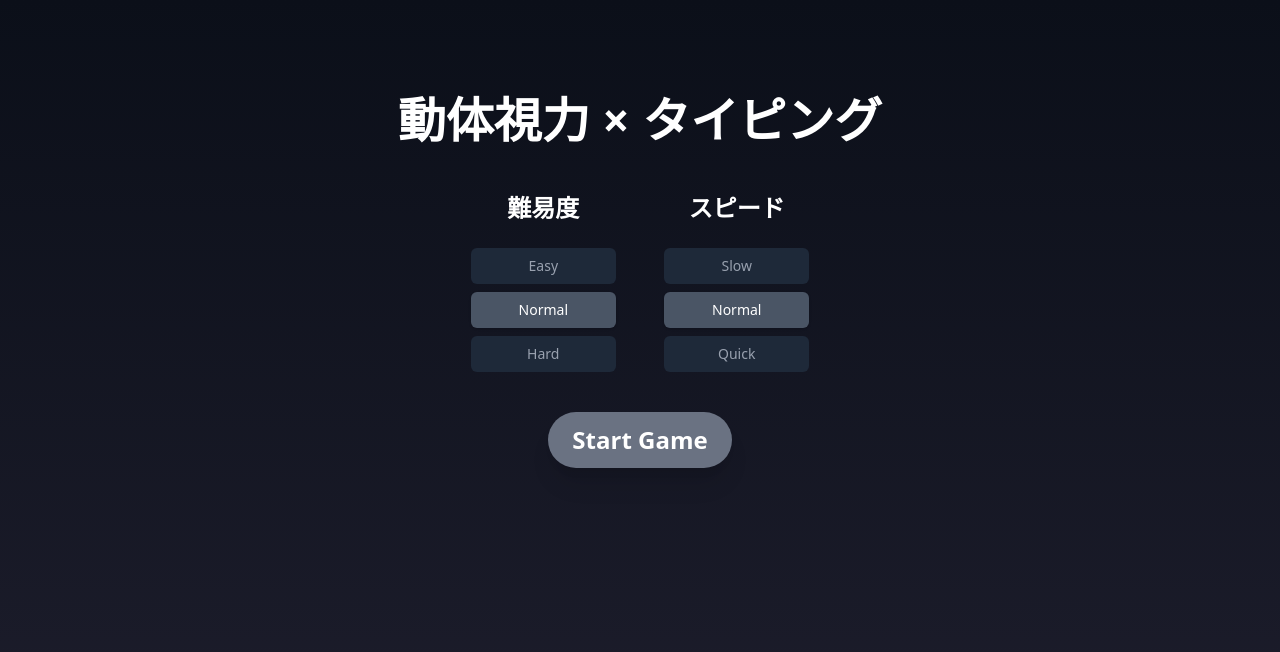
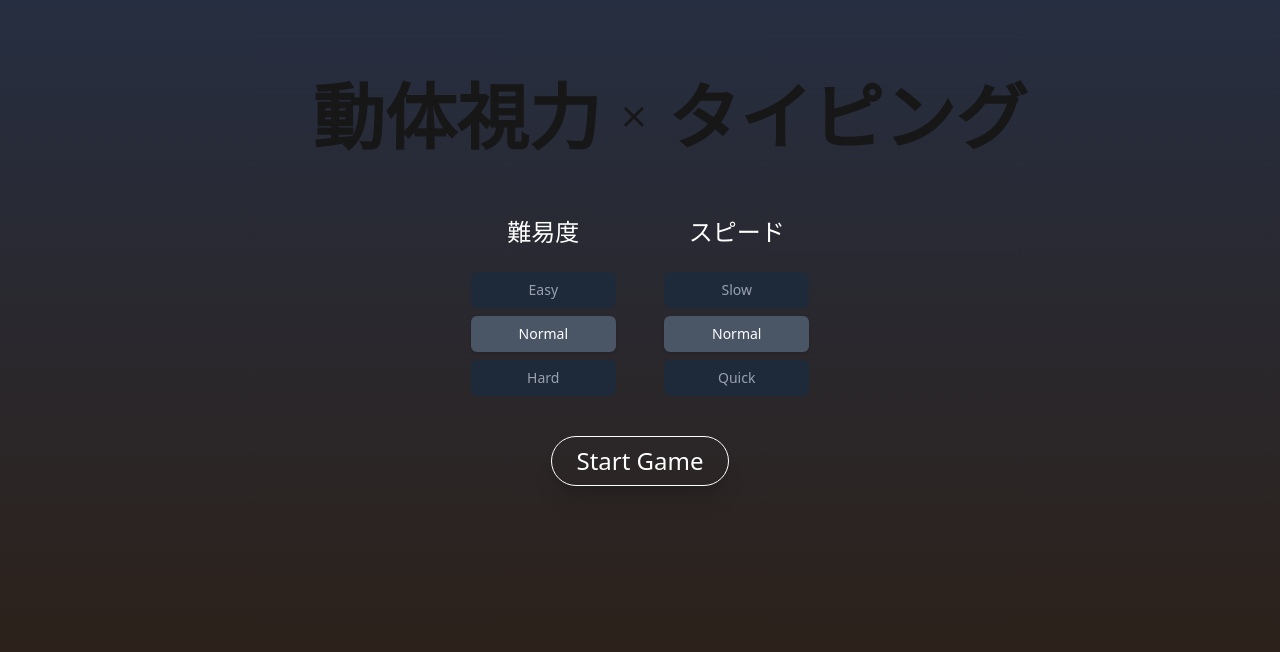
Before and after one commit to kanioh/scan-typing, a Next.js app: page / in a window 1280 px wide. Shown: the top 652 px of the page. Built offline with nearby package versions, Linux system fonts and the light colour scheme; no server answers.

Commit message:
デザイン一旦コミット

```diff
--- a/app/layout.tsx
+++ b/app/layout.tsx
@@ -37,7 +37,15 @@ export default function RootLayout({
   return (
     <html lang="en">
       <body className={`${geistSans.variable} ${geistMono.variable} antialiased`}>
-        {children}
+        {/* タイトル */}
+        <div className="min-h-screen bg-gradient-to-b from-[#262e41] to-[#2d1e11] pt-16">
+          <div className="mb-8 p-4 flex justify-center gap-5">
+            <h1 className="ml-15 text-7xl font-bold font-serif ">動体視力</h1>
+            <p className="mt-3 text-5xl font-serif">×</p>
+            <h1 className="text-7xl font-bold font-serif">タイピング</h1>
+          </div>
+          {children}
+        </div>
         {/* 本番環境のみ解析対象とする */}
         {gaId && <GoogleAnalytics gaId={gaId} />}
       </body>
--- a/app/page.tsx
+++ b/app/page.tsx
@@ -181,15 +181,12 @@ const TypingGamePage = () => {
 
   return (
     // メインコンテナ: 画面全体をカバーし、要素を中央に配置
-    <div className="flex flex-col items-center justify-baseline min-h-screen bg-gradient-to-b from-[#0B0F19] to-[#1E1E2D] text-white p-4">
-      {/* タイトル */}
-      <h1 className="text-5xl font-bold mb-8 mt-16 p-4">動体視力 × タイピング</h1>
-
+    <div className="flex flex-col items-center justify-baseline text-white p-4">
       {isGameActive ? (
         // ゲームアクティブ時のUI
         <>
           {/* ワード移動エリア */}
-          <div className="relative w-full max-w-3xl h-24 mb-12 overflow-hidden rounded-lg shadow-lg">
+          <div className="relative w-full max-w-3xl h-24 mb-12 overflow-hidden">
             {showWord && (
               // アニメーションする単語
               <div
@@ -216,7 +213,7 @@ const TypingGamePage = () => {
               // ゲーム中かつラウンドが終了していなければ入力可能
               disabled={isRoundOver || !isGameActive} // ラウンド終了時またはゲーム非アクティブ時は入力不可
             />
-            {resultMessage && <p className="mt-6 text-3xl font-bold text-cyan-400 animate-pulse">{resultMessage}</p>}
+            {resultMessage && <p className="mt-6 text-3xl font-bold text-white animate-pulse">{resultMessage}</p>}
           </div>
         </>
       ) : (
@@ -233,7 +230,7 @@ const TypingGamePage = () => {
             <div className="flex justify-center gap-8 mb-8">
               {/* 難易度選択セクション */}
               <div className="flex flex-col items-center">
-                <h2 className="text-2xl font-bold mb-4">難易度</h2>
+                <h2 className="text-2xl font-medium mb-4">難易度</h2>
                 <div className="flex flex-col space-y-2 p-2">
                   {["easy", "normal", "hard"].map((level) => (
                     <label
@@ -264,7 +261,7 @@ const TypingGamePage = () => {
 
               {/* スピード選択セクション */}
               <div className="flex flex-col items-center">
-                <h2 className="text-2xl font-bold mb-4">スピード</h2>
+                <h2 className="text-2xl font-medium mb-4">スピード</h2>
                 <div className="flex flex-col space-y-2 p-2">
                   {["slow", "normal", "quick"].map((s) => (
                     <label
@@ -300,7 +297,7 @@ const TypingGamePage = () => {
             // スタートボタン（クリックでゲーム開始）
             <button
               onClick={startGame} // クリックでゲーム開始
-              className="px-6 py-3 text-2xl font-bold bg-gray-500 rounded-full shadow-xl transition duration-200 hover:scale-105 active:scale-100"
+              className="px-6 py-2 text-2xl font-medium rounded-full shadow-xl transition duration-200 hover:scale-105 active:scale-100 border-1"
             >
               Start Game
             </button>
```
